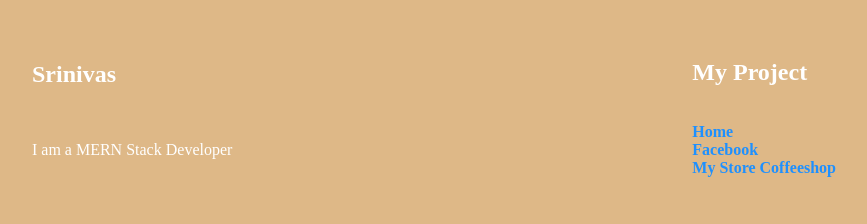
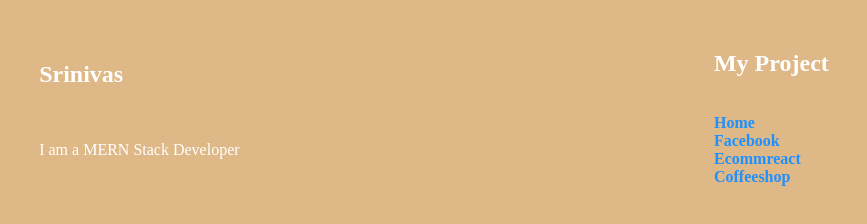
Before and after one commit to srinivas0903/srinivas0903.github.io, a plain HTML site: page index.html in a window 1280 px wide. Shown: the whole page, without its empty margins (206-1073 px from the left). Drawn offline with Linux system fonts and the light colour scheme.

Commit message:
Updated the Urls

```diff
--- a/index.html
+++ b/index.html
@@ -35,7 +35,7 @@
 
 <a href="#">Home</a><br>
 <a href="application\intro.html">Facebook</a><br>
-<a href="https://srinivas0903.github.io/ecommreact/">My Store</a>
+<a href="https://srinivas0903.github.io/ecommreact/">Ecommreact</a><br>
 <a href="https://srinivas0903.github.io/coffeeshop/">Coffeeshop</a>
 
     </div>
```
